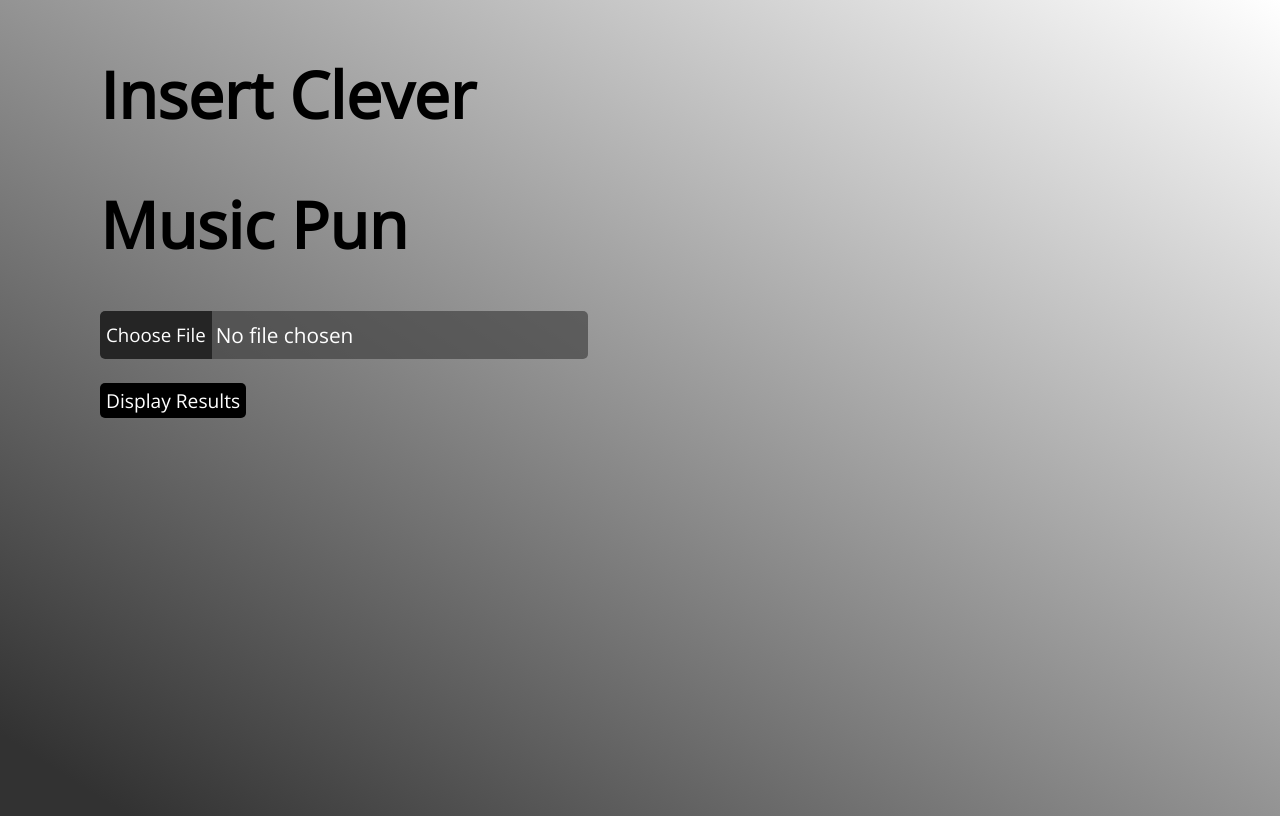
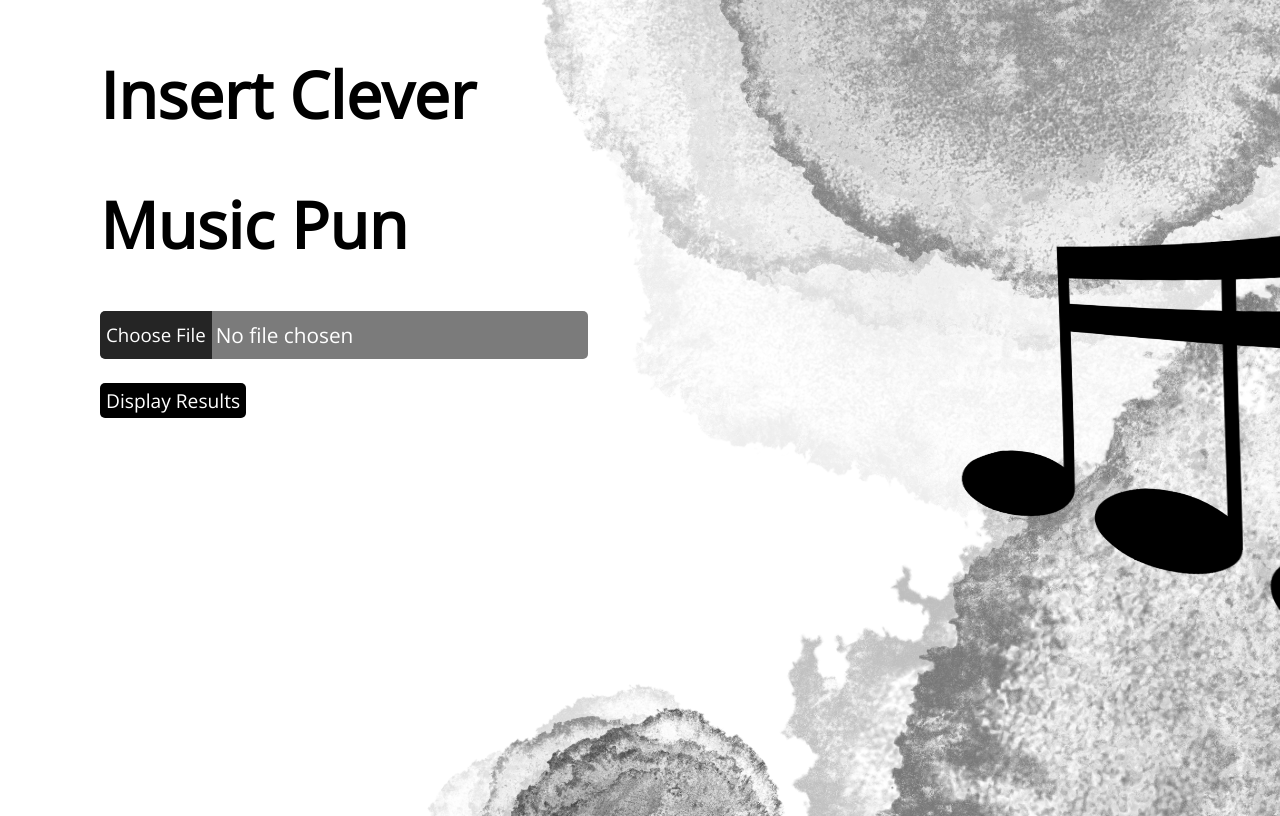
Before and after one commit to anieni1031/htn2022, a Flask app: page / in a window 1280 px wide; the page is wider, and only the part inside the window is pictured. Run offline with Flask 2, Linux system fonts and the light colour scheme.

Commit message:
woohoo (i think?)

```diff
--- a/static/styles/page.css
+++ b/static/styles/page.css
@@ -1,6 +1,5 @@
 .titlebar {
     overflow: hidden;
-    /* background-color: #000000; */
     top: 0;
     right:0;
     width: 100%;
@@ -28,6 +27,7 @@ h1{
 body {
     font-family: 'Open Sans', sans-serif;
     overflow: hidden;
+    background-image: url('Untitled-Artwork.png');
     height:100%;
     margin-left:4%;
 }
@@ -78,36 +78,8 @@ input::file-selector-button {
     padding-top:2%;
     text-align:left;
     box-align:left;
-    /* margin-left:4%; */
 }
 .bottom{
     height:max-content;
     width:100%;
 }
-/* .roundBtn{
-    border-radius:80px;
-    background-color:#636363;
-} */
-.grad {
-    background-image: linear-gradient(to top right, #323232 5%, white);
-}
-.bg-image {
-    /* The image used */
-    background-image: url('/static/unnamed.png');
-
-    /* Add the blur effect */
-    filter: blur(8px);
-    -webkit-filter: blur(8px);
-
-    /* Center and scale the image nicely */
-    background-position: center;
-    background-repeat: no-repeat;
-    background-size: cover;
-    position:absolute;
-
-    height:110%;
-    width:110%;
-    z-index:-1;
-
-    opacity: 50%;
-  }
--- a/templates/upload.html
+++ b/templates/upload.html
@@ -1,14 +1,11 @@
 <html>
    <head>
       <link rel="stylesheet" href="/static/styles/page.css"/>
-      <!-- <link rel="preconnect" href="https://fonts.googleapis.com">
-      <link rel="preconnect" href="https://fonts.gstatic.com" crossorigin>
-      <link href="https://fonts.googleapis.com/css2?family=DM+Serif+Display&display=swap" rel="stylesheet"> -->
       <link rel="preconnect" href="https://fonts.googleapis.com">
       <link rel="preconnect" href="https://fonts.gstatic.com" crossorigin>
       <link href="https://fonts.googleapis.com/css2?family=Open+Sans:wght@300&display=swap" rel="stylesheet">
    </head>
-   <body class="grad">
+   <body class="bg-image">
       {% with messages = get_flashed_messages() %}
          {% if messages %}
             {% for message in messages %}
@@ -17,7 +14,6 @@
          {% endif %}
       {% endwith %}
       <title>colors or something</title>
-      <!-- <div class="bg-image"></div> -->
       <div class = "titlebar">
          <h1>Insert Clever</h1> <h1>Music Pun</h1>
       </div>
@@ -30,7 +26,6 @@
          </form>
       </div>
       <div class="bottom">
-         <!-- <input class="roundBtn" value='?'> -->
       </div>
    </body>
 </html>
```
Also changed, not shown: static/styles/Untitled-Artwork.png (added).
